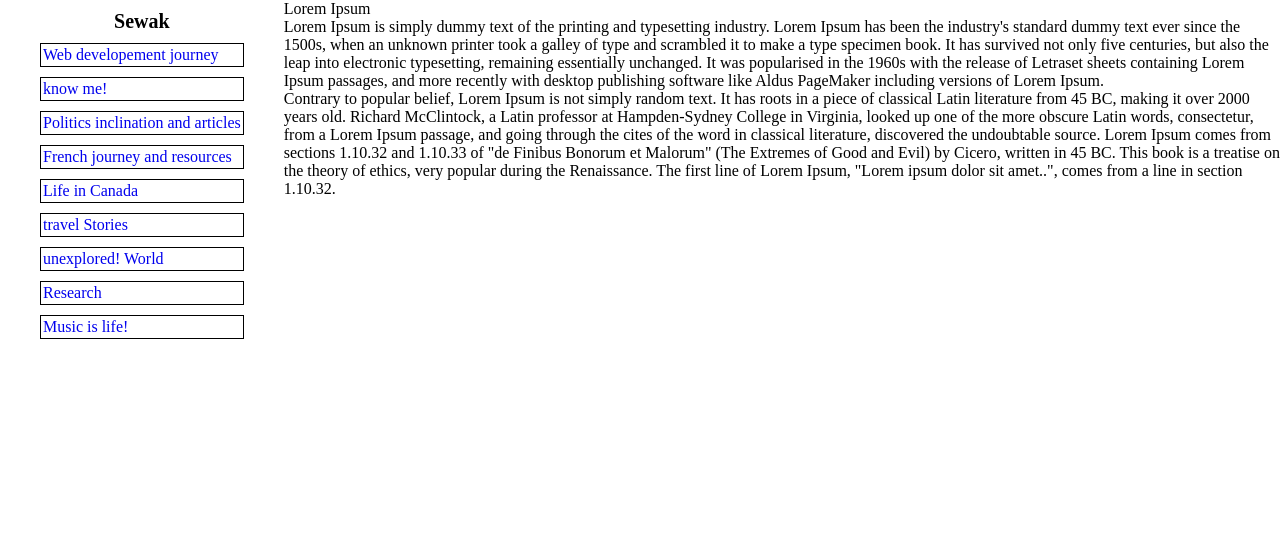
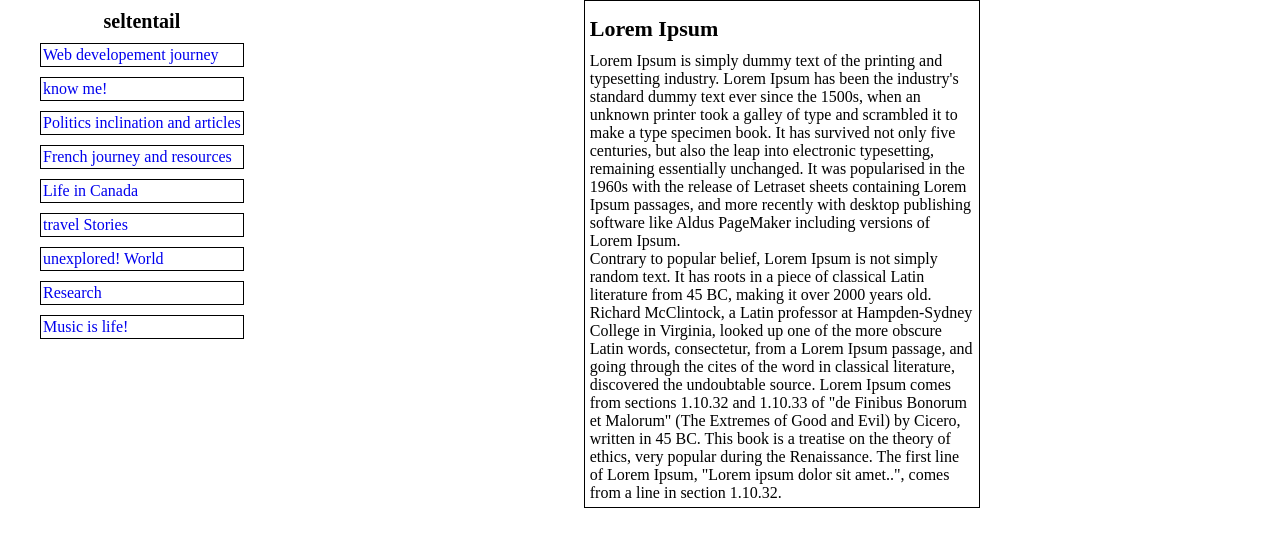
Before and after one commit to dev-gursewak/myblogwebsite, a plain HTML site: page index.html in a window 1280 px wide. Drawn offline with Linux system fonts and the light colour scheme.

Commit message:
all done! will be working on how to set up as a online website

```diff
--- a/index.html
+++ b/index.html
@@ -2,12 +2,12 @@
     <head>
         <meta charset="UTF-8">
         <link rel="stylesheet" href="style.css">
-        <title>sewak-myBlogWebsite</title>
+        <title></title>
     </head>
     <body>
         <div class="mainSection">
             <div class="interactiveMenu">
-                <div class="websiteName">Sewak</div>
+                <div class="websiteName">seltentail</div>
                 <ul class="hamburgerList">
                     <li><a href= "#">Web developement journey</a></li>
                     <li><a href= "#">know me!</a></li>
@@ -21,8 +21,8 @@
                 </ul>
             </div>
             <div class="informationMenu">
-                <div clas="heading">Lorem Ipsum</div>
-                <div>Lorem Ipsum is simply dummy text of the printing and typesetting industry.
+                <div class="heading">Lorem Ipsum</div>
+                <div class="content">Lorem Ipsum is simply dummy text of the printing and typesetting industry.
                     Lorem Ipsum has been the industry's standard dummy text ever since the 1500s,
                     when an unknown printer took a galley of type and scrambled it to make a type specimen book.
                     It has survived not only five centuries, but also the leap into electronic typesetting,
@@ -30,7 +30,7 @@
                     It was popularised in the 1960s with the release of Letraset sheets containing Lorem Ipsum passages,
                     and more recently with desktop publishing software like Aldus PageMaker including versions of Lorem Ipsum.
                 </div>
-                <div>
+                <div class="content">
                     Contrary to popular belief, Lorem Ipsum is not simply random text.
                     It has roots in a piece of classical Latin literature from 45 BC,
                     making it over 2000 years old. Richard McClintock,
--- a/style.css
+++ b/style.css
@@ -35,5 +35,13 @@ li {
     margin: 10px 0px;
 }
 .informationMenu {
-    flex-grow: 6;
+    border: 1px solid black;
+    padding: 5px;
+    margin: 0px 300px;
 }
+
+.heading {
+    font-weight: bolder;
+    font-size: 22px;
+    padding: 10px 0px;
+}
```
